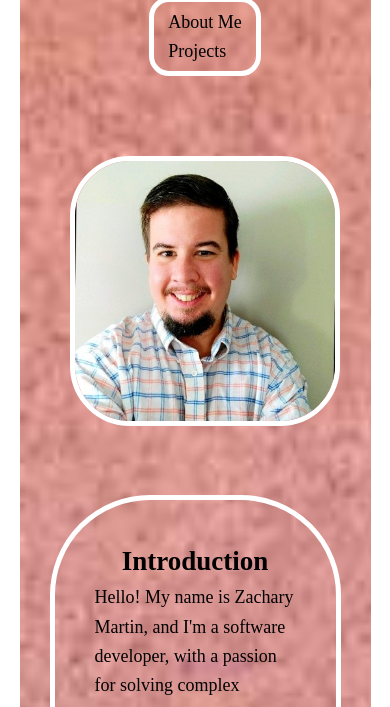
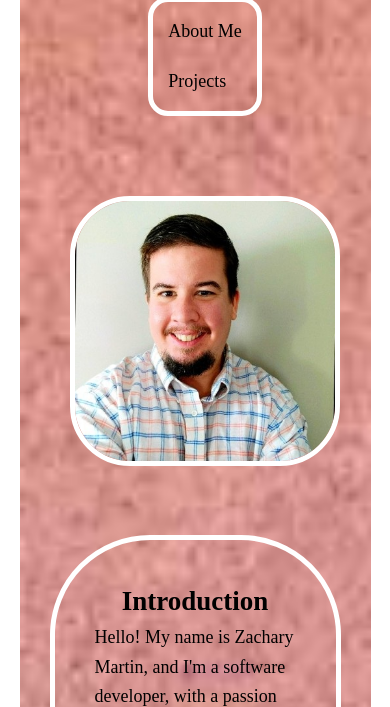
Before and after one commit to zm102905/zm102905.github.io, a plain HTML site: page index.html in a window 390 px wide. Shown: the part 137-844 px from the top of the page. Drawn offline with Linux system fonts and the light colour scheme.

Commit message:
Added effects to navbar items

```diff
--- a/style.css
+++ b/style.css
@@ -13,10 +13,12 @@ html{
 }
 
 a{
-    color: #000000;
-    padding: .25rem .5rem;
     text-decoration: none;
+    animation-name: color;
+    animation-duration: 10s;
+    animation-iteration-count: infinite;
 }
+
 
 .container {
     background-image: url("assets/background.jpg");
@@ -35,6 +37,7 @@ a{
     animation-name: color;
     animation-duration: 10s;
     animation-iteration-count: infinite;
+
 }
 
 @keyframes color {
@@ -51,14 +54,14 @@ a{
     padding: 5px;
     border: white 5px solid;
     border-radius:20px;
+
 }
-
 
 .header__nav_listItem{
     display: inline;
     text-decoration: none;
     list-style-type: none;
-
+    padding:10px
 }
 
 .header__nav_listItem:hover{
@@ -173,6 +176,7 @@ a{
         align-items: center;
         display: flex;
         flex-direction: column;
+        justify-content: center;
     }
 
     .header__nav_list {
```
